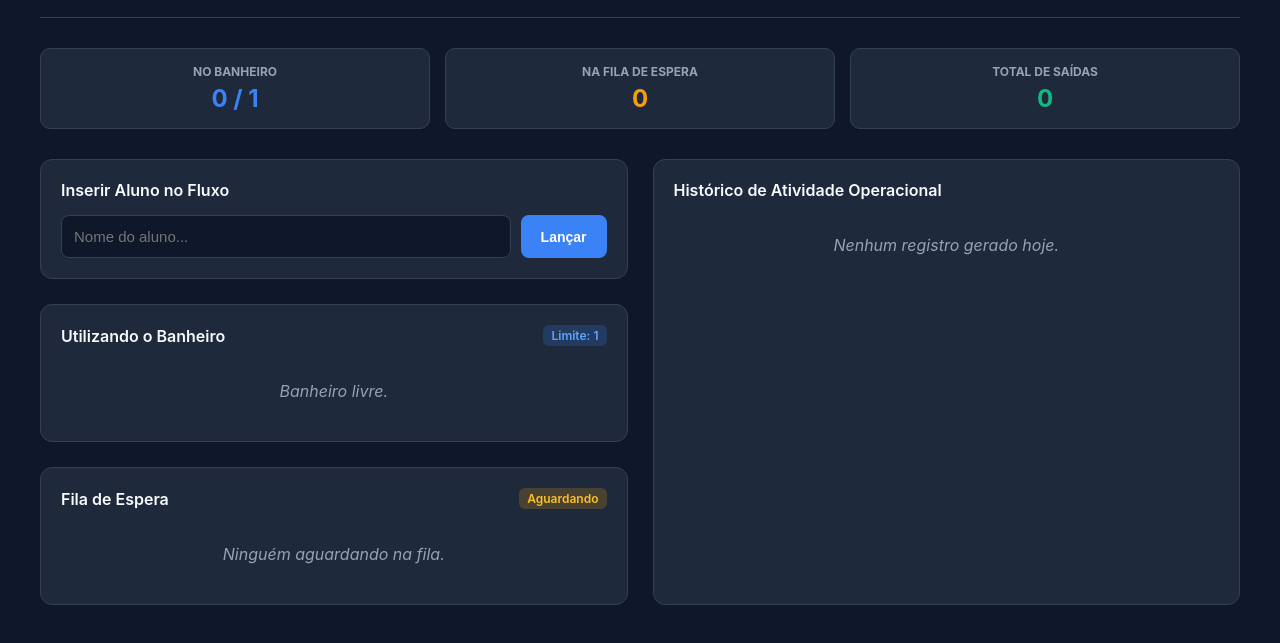
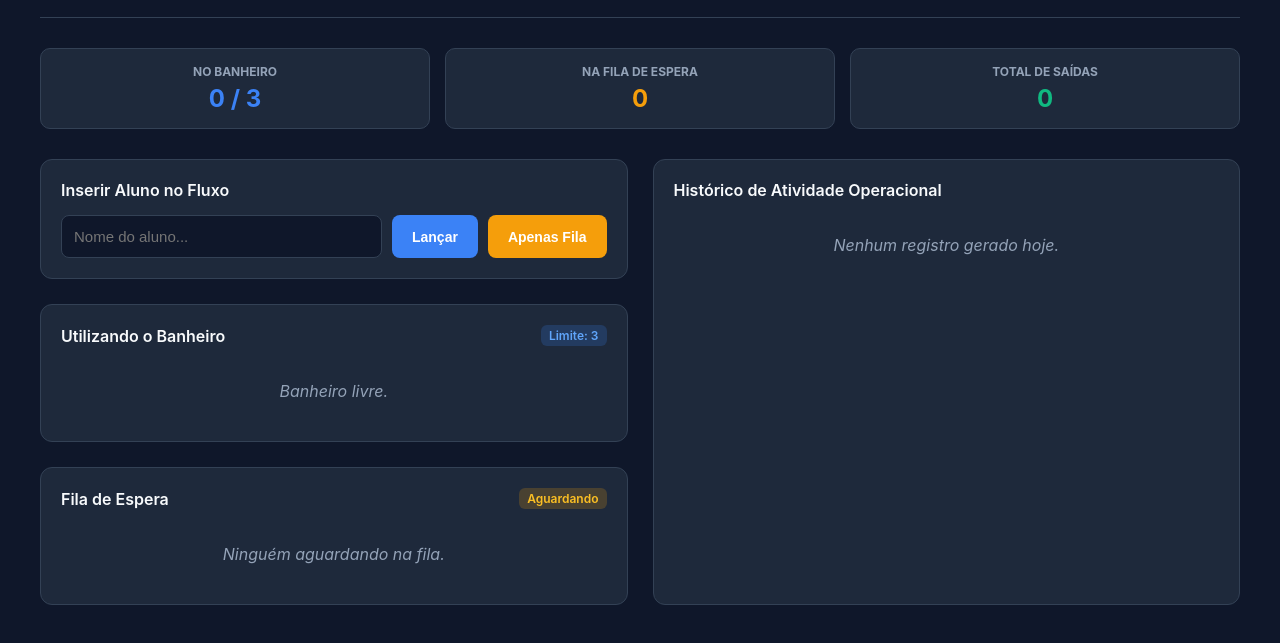
Before and after one commit to otaviolm9/Sistema-Banheiro, a plain HTML site: page index.html in a window 1280 px wide. Shown: the part 79-722 px from the top of the page. Drawn offline with Linux system fonts and the light colour scheme.

Commit message:
Atualizar o index.html

```diff
--- a/index.html
+++ b/index.html
@@ -123,6 +123,7 @@
         .btn-success { background: var(--success); color: white; }
         .btn-danger { background: var(--danger); color: white; }
         .btn-secondary { background: #475569; color: white; }
+        .btn-warning { background: var(--warning); color: white; }
 
         table {
             width: 100%;
@@ -192,7 +193,7 @@
     <div class="stats-container">
         <div class="stat-card">
             <h4>No Banheiro</h4>
-            <div id="stat-ocupado">0 / 1</div>
+            <div id="stat-ocupado">0 / 3</div>
         </div>
         <div class="stat-card">
             <h4>Na Fila de Espera</h4>
@@ -211,12 +212,13 @@
                 <div class="card-title">Inserir Aluno no Fluxo</div>
                 <div class="form-group">
                     <input type="text" id="alunoNome" placeholder="Nome do aluno..." autocomplete="off">
-                    <button class="btn-primary" onclick="adicionarAluno()">Lançar</button>
+                    <button class="btn-primary" onclick="adicionarAluno(false)">Lançar</button>
+                    <button class="btn-warning" onclick="adicionarAluno(true)">Apenas Fila</button>
                 </div>
             </div>
 
             <div class="card">
-                <div class="card-title">Utilizando o Banheiro <span class="badge badge-info" id="limiteBadge">Limite: 1</span></div>
+                <div class="card-title">Utilizando o Banheiro <span class="badge badge-info" id="limiteBadge">Limite: 3</span></div>
                 <table id="tableAtivos">
                     <thead>
                         <tr>
@@ -270,7 +272,7 @@
 </div>
 
 <script>
-    const LIMITE_BANHEIRO = 1;
+    const LIMITE_BANHEIRO = 3;
     const TEMPO_MAXIMO_MINUTOS = 5;
 
     let noBanheiro = JSON.parse(localStorage.getItem('wc_noBanheiro')) || [];
@@ -290,7 +292,7 @@
         return d.toLocaleTimeString('pt-BR', { hour: '2-digit', minute: '2-digit', second: '2-digit' });
     }
 
-    function adicionarAluno() {
+    function adicionarAluno(forcarFila = false) {
         const input = document.getElementById('alunoNome');
         const nome = input.value.trim();
 
@@ -303,7 +305,8 @@
 
         contagemIdas[nome] = (contagemIdas[nome] || 0) + 1;
 
-        if (noBanheiro.length < LIMITE_BANHEIRO) {
+        // Se o botão de forçar fila foi clicado, vai direto pra fila indepedente de vagas
+        if (!forcarFila && noBanheiro.length < LIMITE_BANHEIRO) {
             noBanheiro.push({
                 id: Date.now(),
                 nome: nome,
@@ -344,26 +347,22 @@
         });
 
         noBanheiro.splice(index, 1);
-        // A ENTRADA AUTOMÁTICA DA FILA FOI REMOVIDA DAQUI
 
         salvarDados();
         render();
     }
 
-    // NOVA FUNÇÃO: Libera manualmente o aluno da fila para o banheiro
     function chamarDaFila(id) {
         if (noBanheiro.length >= LIMITE_BANHEIRO) {
-            return alert('O banheiro já está ocupado! Aguarde a saída do aluno atual antes de chamar o próximo.');
+            return alert('O banheiro já está lotado! Aguarde a saída de algum aluno antes de chamar o próximo.');
         }
 
         const index = filaEspera.findIndex(a => a.id === id);
         if (index !== -1) {
             const aluno = filaEspera[index];
 
-            // Remove da fila de espera
             filaEspera.splice(index, 1);
 
-            // Move para o banheiro (atualizando o horário real de saída de sala)
             noBanheiro.push({
                 id: Date.now(),
                 nome: aluno.nome,
@@ -439,7 +438,7 @@
                 <td>${aluno.nome}</td>
                 <td>
                     <button class="btn-success" style="padding:4px 8px; font-size:12px; margin-right:5px;" onclick="chamarDaFila(${aluno.id})">Chamar</button>
-                    <button class="btn-danger" style="padding:4px 8px; font-size:12px;" onclick="reverDaFila(${aluno.id})">Remover</button>
+                    <button class="btn-danger" style="padding:4px 8px; font-size:12px;" onclick="removerDaFila(${aluno.id})">Remover</button>
                 </td>
             `;
             filaBody.appendChild(tr);
@@ -488,7 +487,7 @@
     }
 
     document.getElementById('alunoNome').addEventListener('keypress', function(e) {
-        if (e.key === 'Enter') adicionarAluno();
+        if (e.key === 'Enter') adicionarAluno(false);
     });
 
     render();
```
